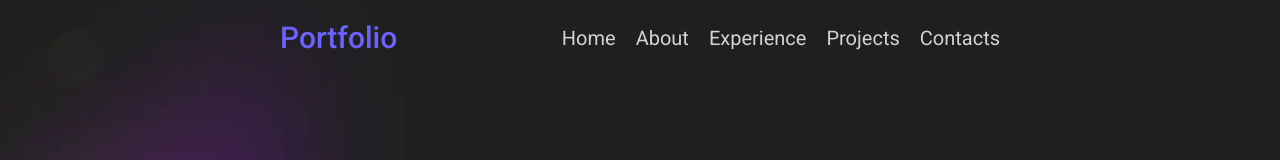
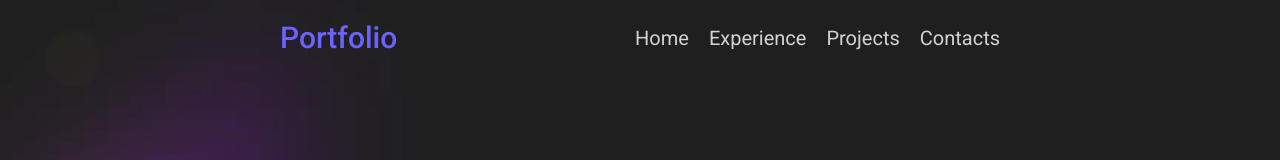
Before and after one commit to Kingestif/Portfolio, a React (Vite) app: page / in a window 1280 px wide. Shown: the top 160 px of the page. Built offline with nearby package versions, Linux system fonts and the light colour scheme.

Commit message:
refactor: remove About link from Navbar component

```diff
--- a/src/components/Navbar.tsx
+++ b/src/components/Navbar.tsx
@@ -12,7 +12,6 @@ export function Navbar() {
       {/* Desktop Links */}
       <div className="hidden sm:flex gap-5 text-white/80">
         <a href="#hero" className="hover:text-[#6C63FF] duration-300">Home</a>
-        <a href="#about" className="hover:text-[#6C63FF] duration-300">About</a>
         <a href="#experience" className="hover:text-[#6C63FF] duration-300">Experience</a>
         <a href="#projects" className="hover:text-[#6C63FF] duration-300">Projects</a>
         <a href="#contact" className="hover:text-[#6C63FF] duration-300">Contacts</a>
@@ -30,7 +29,6 @@ export function Navbar() {
       {isOpen && (
         <div className="absolute top-16 right-5 bg-gray-800/95 rounded-lg flex flex-col gap-4 p-5 text-white/80 sm:hidden">
           <a href="#hero" onClick={() => setIsOpen(false)} className="hover:text-[#6C63FF]">Home</a>
-          <a href="#about" onClick={() => setIsOpen(false)} className="hover:text-[#6C63FF]">About</a>
           <a href="#projects" onClick={() => setIsOpen(false)} className="hover:text-[#6C63FF]">Projects</a>
           <a href="#contact" onClick={() => setIsOpen(false)} className="hover:text-[#6C63FF]">Contacts</a>
         </div>
```
